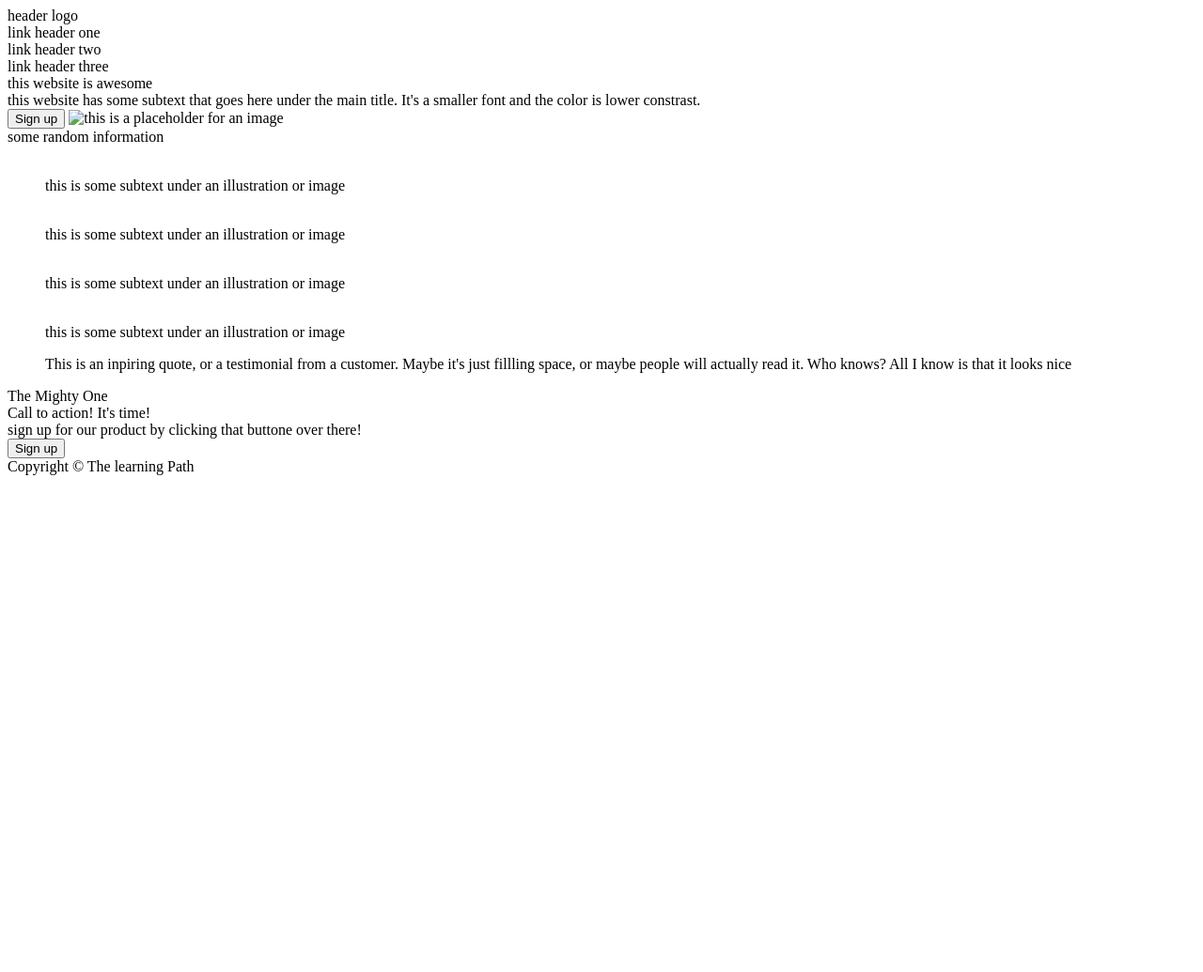
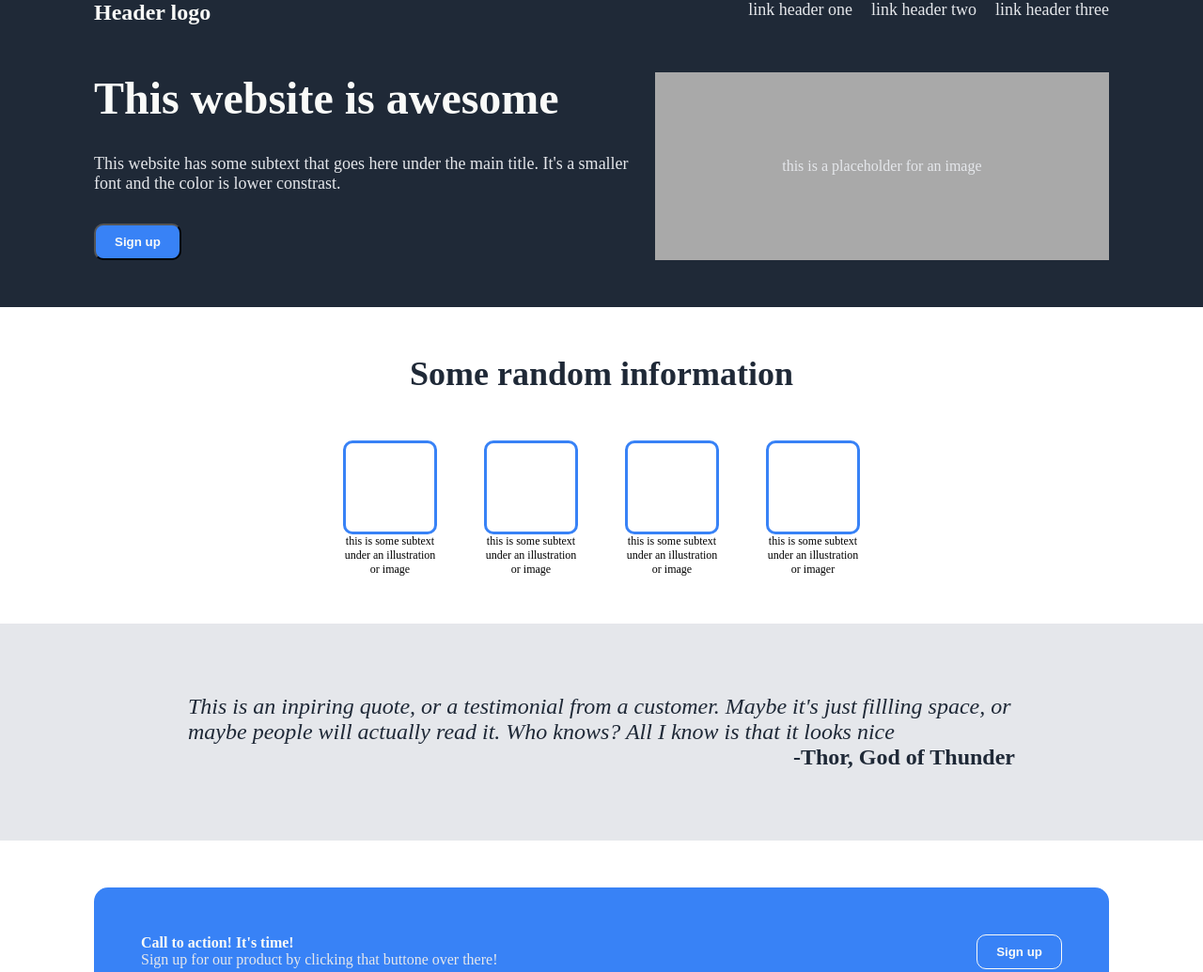
Before and after one commit to absuaku/Landing, a plain HTML site: page index.html in a window 1280 px wide. Shown: the top 1035 px of the page at 94% size. Before the commit the page ends 800 px from the top, so only its background shows below. Drawn offline with Linux system fonts and the light colour scheme.

Commit message:
Added html and css

```diff
--- a/index.html
+++ b/index.html
@@ -3,49 +3,63 @@
 <head>
     <meta charset="UTF-8">
     <meta name="viewport" content="width=device-width, initial-scale=1.0">
+    <link rel="stylesheet" href="styles.css">
     <title>Landing Page</title>
 </head>
 <body>
-    <div class="header">
-        <div class="logo">header logo</div>
-        <div class="link">link header one</div>
-        <div class="link">link header two</div>
-        <div class="link">link header three</div>
+    <div class="header links">
+        <div class="logo">Header logo</div>
+        <div class="links">
+            <div class="link1">link header one</div>
+            <div class="link2">link header two</div>
+            <div class="link3">link header three</div>
+            </div>
+        </div>
+        <div class="header media">
+            <div class="hero">
+                <div class="title">This website is awesome</div>
+                <div class="paragraph">This website has some subtext that goes here under the main title. It's a smaller font and the color is lower constrast.</div>
+                <button type="button" onclick="alert('why did you click?')">Sign up</button>
+            </div>
+            <div class="placeholder">
+                <p>this is a placeholder for an  image</p>
+            </div>
+         </div>
     </div>
-    <div class="header">
-        <div class="title">this website is awesome</div>
-        <div class="paragraph">this website has some subtext that goes here under the main title. It's a smaller font and the color is lower constrast.</div>
-        <button type="button" onclick="alert('why did you click?')">Sign up</button>
-        <img src="" alt="this is a placeholder for an image" width="800" height="400">
+    <div class="slide top">
+        <p>Some random information</p>
     </div>
-    <div class="pics">
-        <div class="pics title">some random information</div>
-       <figure>
-            <img src="" alt="">
-            <figcaption>this is some subtext under an illustration or image</figcaption>
-        </figure>
-        <figure>
-            <img src="" alt="">
-            <figcaption>this is some subtext under an illustration or image</figcaption>
-        </figure>
-        <figure>
-            <img src="" alt="">
-            <figcaption>this is some subtext under an illustration or image</figcaption>
-        </figure>
-        <figure>
-            <img src="" alt="">
-            <figcaption>this is some subtext under an illustration or image</figcaption>
-        </figure>
+    <div class="slide bottom">
+        <div class="card">
+            <div class="square"></div>
+            <footer>this is some subtext under an illustration or image</footer>
+        </div>
+        <div class="card">
+            <div class="square"></div>
+            <footer>this is some subtext under an illustration or image</footer>
+        </div>
+        <div class="card">
+            <div class="square"></div>
+            <footer>this is some subtext under an illustration or image</footer>
+        </div>
+        <div class="card">
+            <div class="square"></div>
+            <footer>this is some subtext under an illustration or imager</footer>
+        </div>
+
     </div>
-    <div class="quote">
-        <blockquote>This is an inpiring quote, or a testimonial from a customer. Maybe it's just fillling space, or maybe people will actually read it. Who knows? All I know is that it looks nice</blockquote>
-        <div class="author">The Mighty One</div>
+    <div class=" quote container">
+        <div class="text">This is an inpiring quote, or a testimonial from a customer. Maybe it's just fillling space, or maybe people will actually read it. Who knows? All I know is that it looks nice</div>
+
     </div>
+    <div class=" quote author">-Thor, God of Thunder</div>
     <div class="call">
-        <div class="call title">Call to action! It's time!</div>
-        <div class="call text">sign up for our product by clicking that buttone over there!</div>
-        <button type="button" onclick="alert('why did you click?')">Sign up</button>
+        <div class="">
+            <div class="main">Call to action! It's time!</div>
+            <div class="sign">Sign up for our product by clicking that buttone over there!</div>
+        </div>
+        <button type="button" id="btnbase" onclick="alert('why did you click?')">Sign up</button>
     </div>
-    <div class="footer"> Copyright &copy; The learning Path</div>
+    <div class="info"> Copyright &copy; The learning Path</div>
 </body>
 </html>
--- /dev/null
+++ b/styles.css
@@ -0,0 +1,146 @@
+* {
+    margin: 0;
+    padding: 0;
+    box-sizing: border-box;
+}
+.header {
+    background-color: #1F2937;
+    padding-left: 100px;
+    padding-right: 100px;
+    padding-bottom: 100px;
+}
+.logo {
+
+    font-size: 18px;
+    color: #F9FAF8;
+    font-size: 24px;
+    font-weight: bold;
+}
+.links {
+    display: flex;
+    gap: 20px;
+    margin-left: auto;
+
+    font-size: 18px;
+    color: #E5E7EB;
+}
+.media {
+    display: flex;
+    height: 200px;
+    gap: 20px;
+    align-items: center;
+    justify-content: center;
+}
+.placeholder {
+    background-color: darkgrey;
+    flex: 1 1 auto;
+    width: 700px;
+    height: 200px;
+    color: #E5E7EB;
+    display: flex;
+    align-items: center;
+    justify-content: center;
+
+}
+.hero {
+    height: 200px;
+    display: flex;
+    flex-direction: column;
+    justify-content: space-between;
+    flex-grow: 0;
+}
+.title {
+    font-size: 48px;
+    font-weight: bolder;
+    color: #F9FAF8;
+}
+.paragraph {
+    font-size: 18px;
+    color: #E5E7EB;
+}
+button {
+    color: #F9FAF8;
+    background-color: #3882F6;
+    align-self: start;
+    padding: 10px 20px 10px 20px;
+    border-radius: 10px;
+    font-weight: bold;
+}
+.square {
+    width: 100px;
+    height: 100px;
+}
+.slide {
+    display: flex;
+    gap: 50px;
+    justify-content: center;
+    padding-top: 50px;
+}
+.top {
+    font-size: 36px;
+    font-weight: bolder;
+    color: #1F2937;
+}
+.card {
+    display: flex;
+    flex-direction: column;
+}
+.square {
+    border: 3px solid #3882F6;
+    border-radius: 10px;
+}
+
+footer {
+    width: 100px;
+    font-size: 12px;
+    text-align: center;
+    padding-bottom: 50px;
+}
+.quote {
+    background-color: #E5E7EB;
+}
+.container {
+    display: flex;
+    justify-content: center;
+    padding-left: 200px;
+    padding-right: 200px;
+}
+.text {
+    font-size: 24px;
+    color: #1F2937;
+    font-style: italic;
+    padding-top: 75px;
+
+}
+.author {
+    font-size: 24px;
+    color: #1F2937;
+    font-weight: bolder;
+    padding-bottom: 75px;
+    padding-right: 200px;
+    text-align: end;
+}
+.call {
+    background-color: #3882F6;
+    padding: 50px;
+    margin: 50px 100px 50px 100px;
+    border-radius: 15px;
+    color: #F9FAF8;
+    display: flex;
+}
+.main {
+    font-weight: bold;
+}
+#btnbase {
+    border: 1px solid #F9FAF8;
+    margin-left: auto;
+}
+.info {
+    background-color: #1F2937;
+    color: #E5E7EB;
+    padding: 15px;
+    text-align: center;
+}
+.sign {
+    color: #E5E7EB;
+}
```
Also changed, not shown: images/square.png (added).
